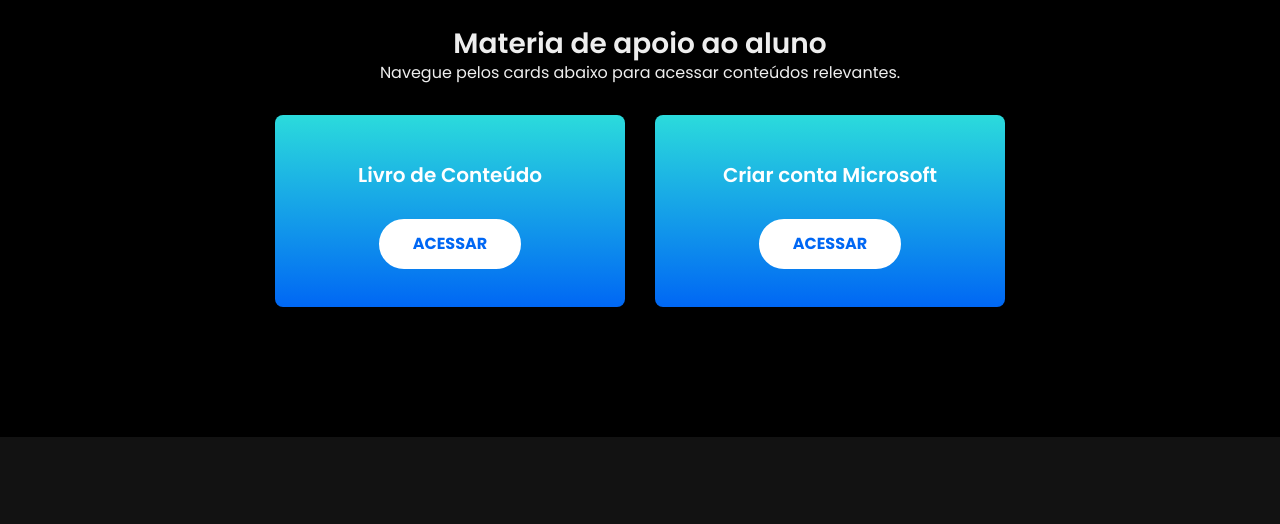
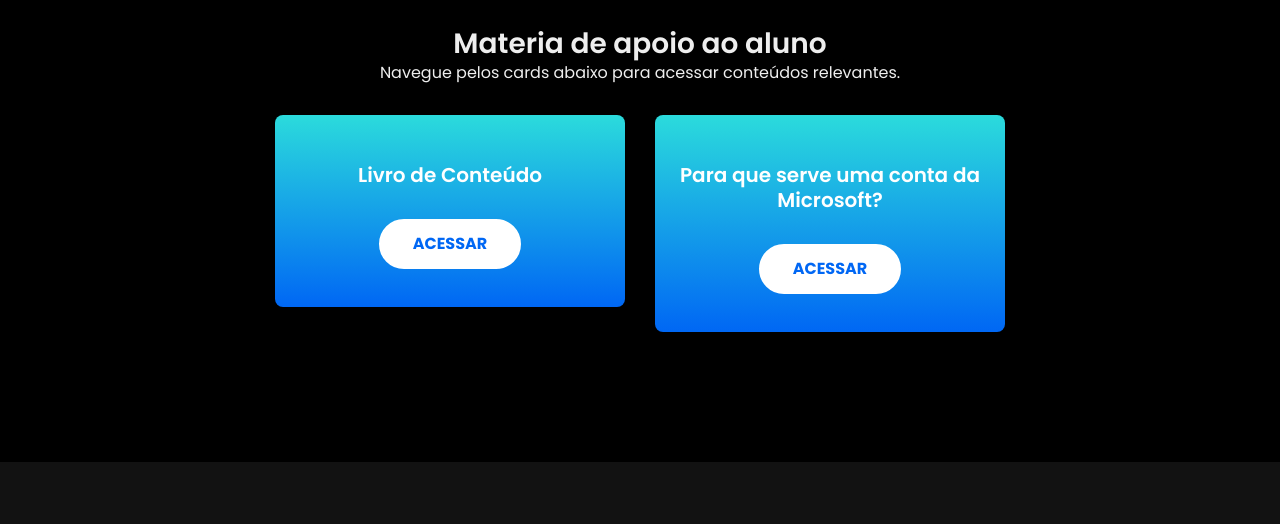
Before and after one commit to rafaelcursos/rafaelcursos.github.io, a plain HTML site: page aluno.html in a window 1280 px wide. Shown: the part 93-617 px from the top of the page. Drawn offline with Linux system fonts and the light colour scheme.

Commit message:
mudança no titulo

```diff
--- a/aluno.html
+++ b/aluno.html
@@ -134,7 +134,7 @@
                             <!-- <img src="assets/images/basic.svg" alt=""> -->
                         </div>
                         <div class="pricing-header text-center">
-                            <h5 class="sub-title">Criar conta Microsoft</h5>
+                            <h5 class="sub-title">Para que serve uma conta da Microsoft?</h5>
                         </div>
                         <div class="pricing-btn rounded-buttons text-center">
                             <a class="main-btn rounded-one" href="https://sway.office.com/q7D07BAR5c7Mad2T?ref=Link" target="_blank">Acessar</a>
```
